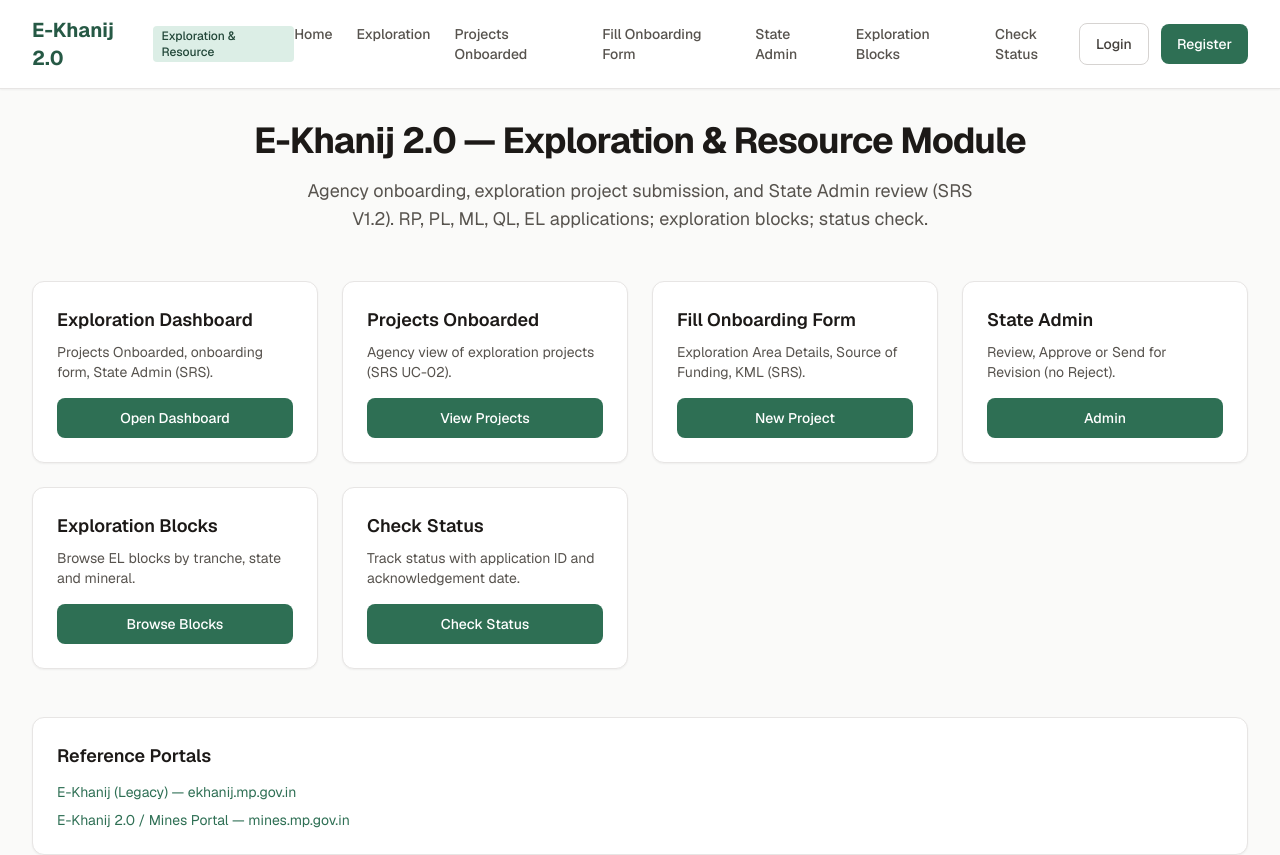
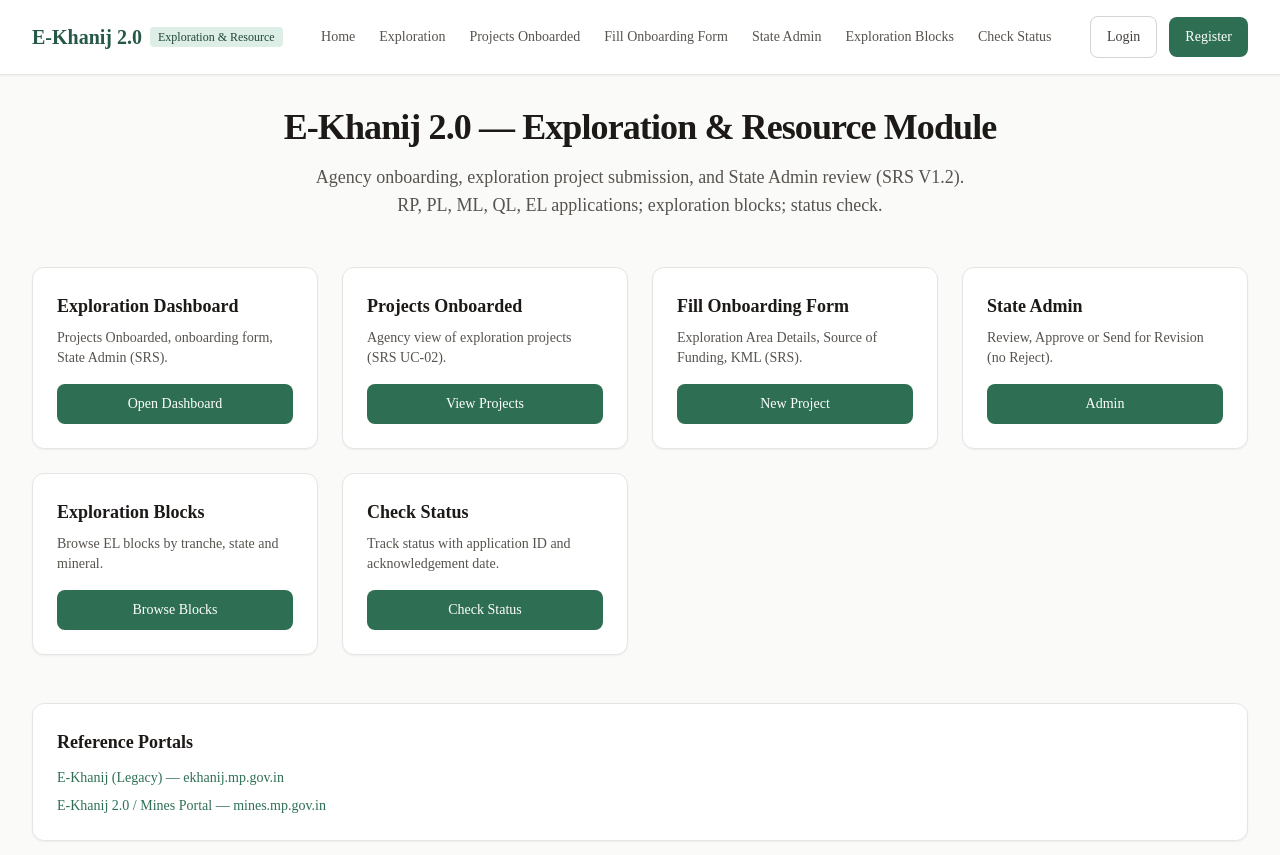
Before and after one commit to roshangurjar275/EKhanij_Apps, a Next.js app in the folder web/: page / in a window 1280 px wide. Shown: the top 855 px of the page. Built offline with nearby package versions, Linux system fonts and the light colour scheme.

Commit message:
Fix web production build font setup
Co-authored-by: Roshan Gurjar <roshangurjar275@users.noreply.github.com>

```diff
--- a/web/src/app/layout.tsx
+++ b/web/src/app/layout.tsx
@@ -1,11 +1,7 @@
 import type { Metadata } from 'next';
-import { Geist, Geist_Mono } from 'next/font/google';
 import './globals.css';
 import { Header } from '@/components/Header';
 import { Footer } from '@/components/Footer';
-
-const geistSans = Geist({ variable: '--font-geist-sans', subsets: ['latin'] });
-const geistMono = Geist_Mono({ variable: '--font-geist-mono', subsets: ['latin'] });
 
 export const metadata: Metadata = {
   title: 'E-Khanij 2.0 — Exploration Module',
@@ -16,7 +12,7 @@ export default function RootLayout({
   children,
 }: Readonly<{ children: React.ReactNode }>) {
   return (
-    <html lang="en" className={`${geistSans.variable} ${geistMono.variable}`}>
+    <html lang="en">
       <body className="min-h-screen bg-stone-50 text-stone-900 antialiased">
         <Header />
         <main className="mx-auto max-w-7xl px-4 py-8 sm:px-6 lg:px-8">{children}</main>
```
